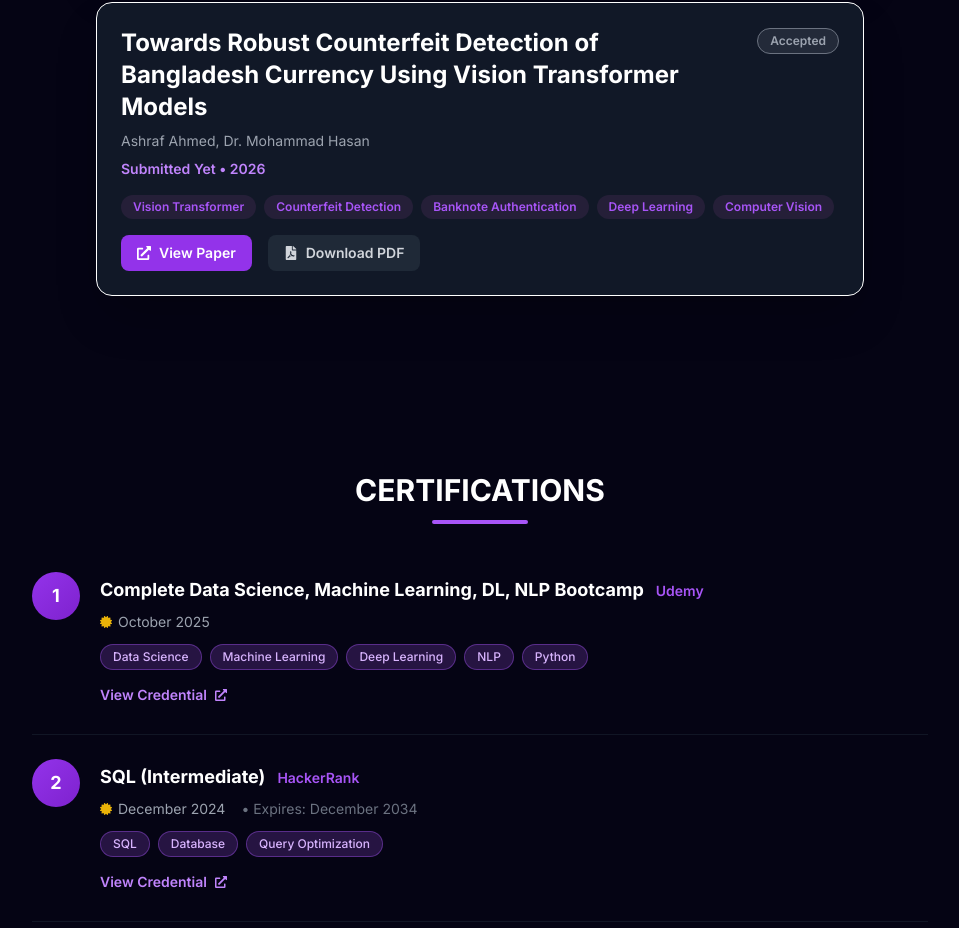
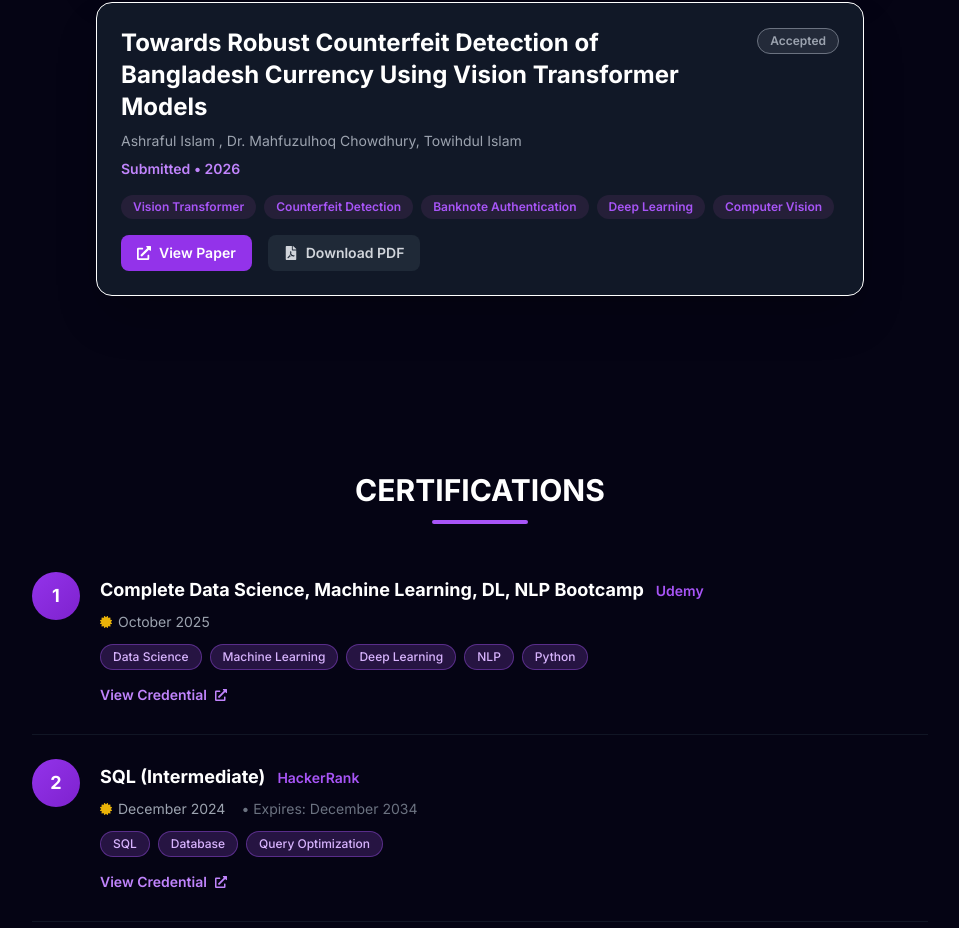
Before and after one commit to ashraf1600/My-Portfolio, a React (Vite) app: page / in a window 1280 px wide. Shown: the part 5270-6198 px from the top of the page, without its empty margins (160-1119 px from the left). Built offline with nearby package versions, Linux system fonts and the light colour scheme.

Commit message:
Paper 2 updated

```diff
--- a/src/constants.js
+++ b/src/constants.js
@@ -233,8 +233,8 @@ export const research = [
   {
     id: 2,
     title: "Towards Robust Counterfeit Detection of Bangladesh Currency Using Vision Transformer Models",
-    authors: "Ashraf Ahmed, Dr. Mohammad Hasan",
-    conference: " Submitted Yet",
+    authors: "Ashraful Islam , Dr. Mahfuzulhoq Chowdhury, Towihdul Islam",
+    conference: " Submitted ",
     year: 2026,
     status: "Accepted",
     tags: [
```
